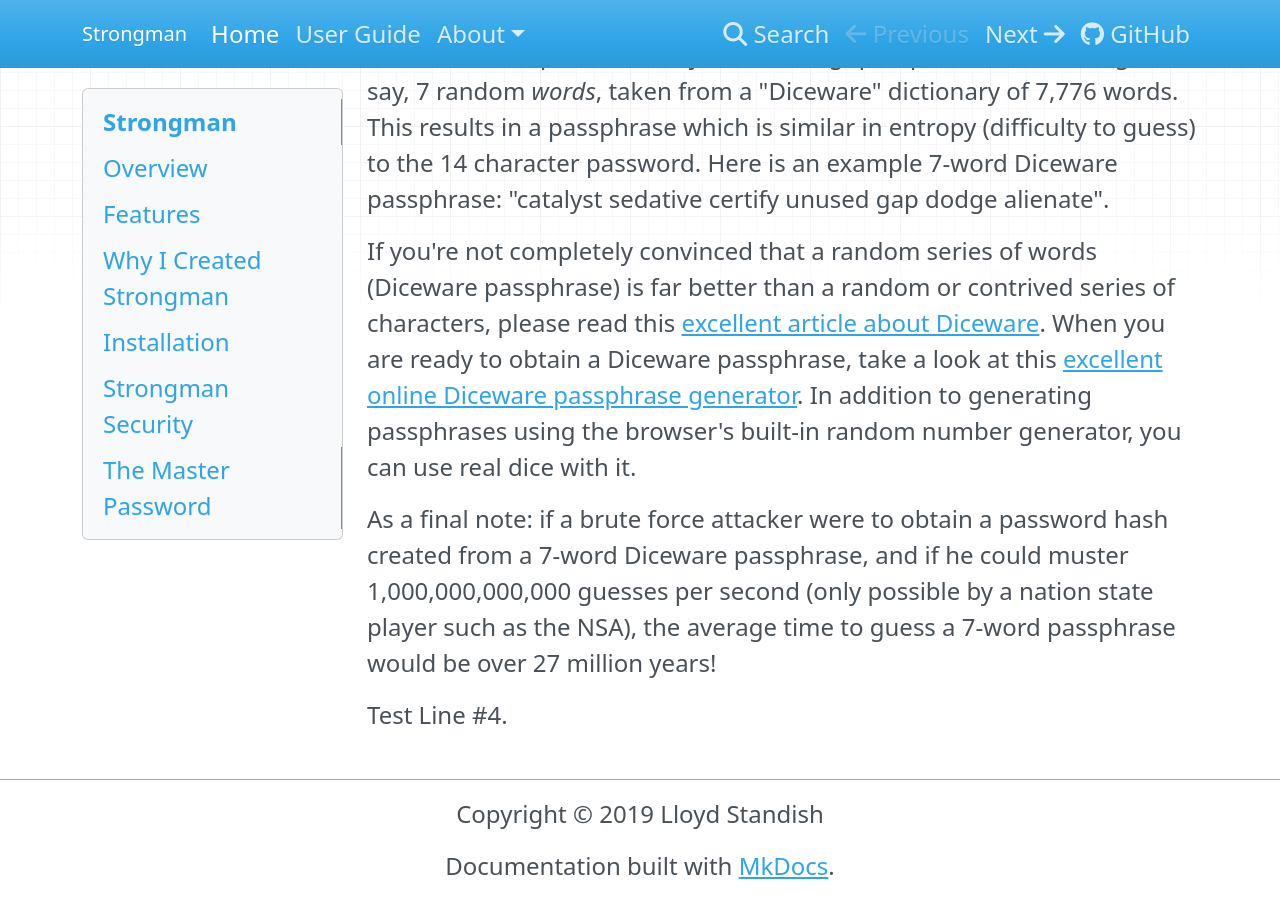
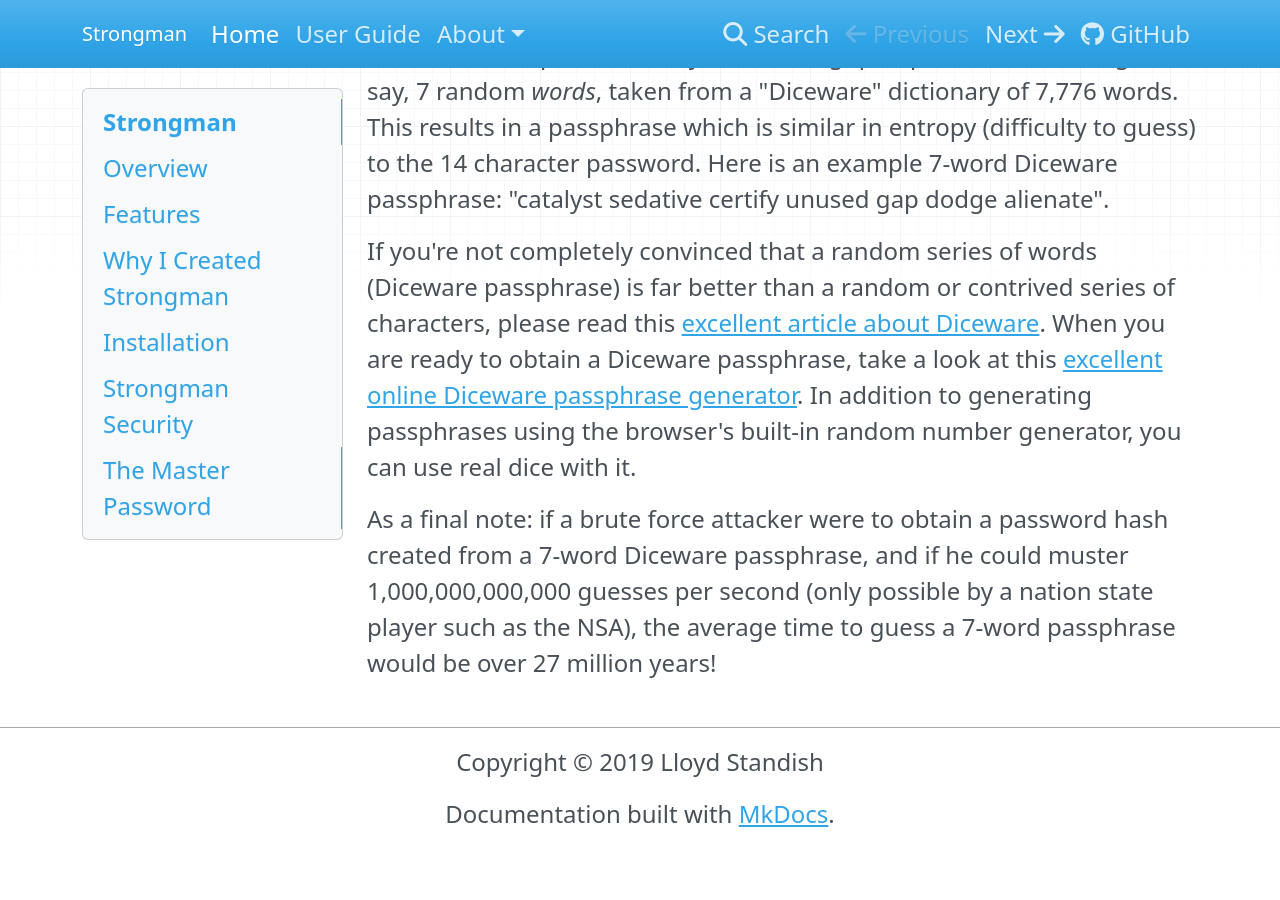
Before and after one commit to lstandish/strongman-md, an MkDocs documentation site: the page built from docs/index.md, in a window 1280 px wide and 900 px high, scrolled down 5816 px. Built offline with MkDocs 1.6.1, drawn with Linux system fonts in a browser that asks for light colours; after the commit the page ends 6664 px from its top, so only the background shows below that.

Commit message:
docs/index.md updated from https://stackedit.io/

```diff
--- a/docs/index.md
+++ b/docs/index.md
@@ -123,9 +123,8 @@
 
 As a final note: if a brute force attacker were to obtain a password hash created from a 7-word Diceware passphrase, and if he could muster 1,000,000,000,000 guesses per second (only possible by a nation state player such as the NSA), the average time to guess a 7-word passphrase would be over 27 million years!
 
-Test Line #4.
+<!--stackedit_data:
+eyJoaXN0b3J5IjpbNjU3MjQyMzE1LDkzMjA0MiwyMDc4MTQxMz
+g1LC0xMDY1OTQ3MzY2LDIxMTI1MzE5MzMsLTY0NDA5MjAzOF19
 
-<!--stackedit_data:
-eyJoaXN0b3J5IjpbOTMyMDQyLDIwNzgxNDEzODUsLTEwNjU5ND
-czNjYsMjExMjUzMTkzMywtNjQ0MDkyMDM4XX0=
 -->
```
